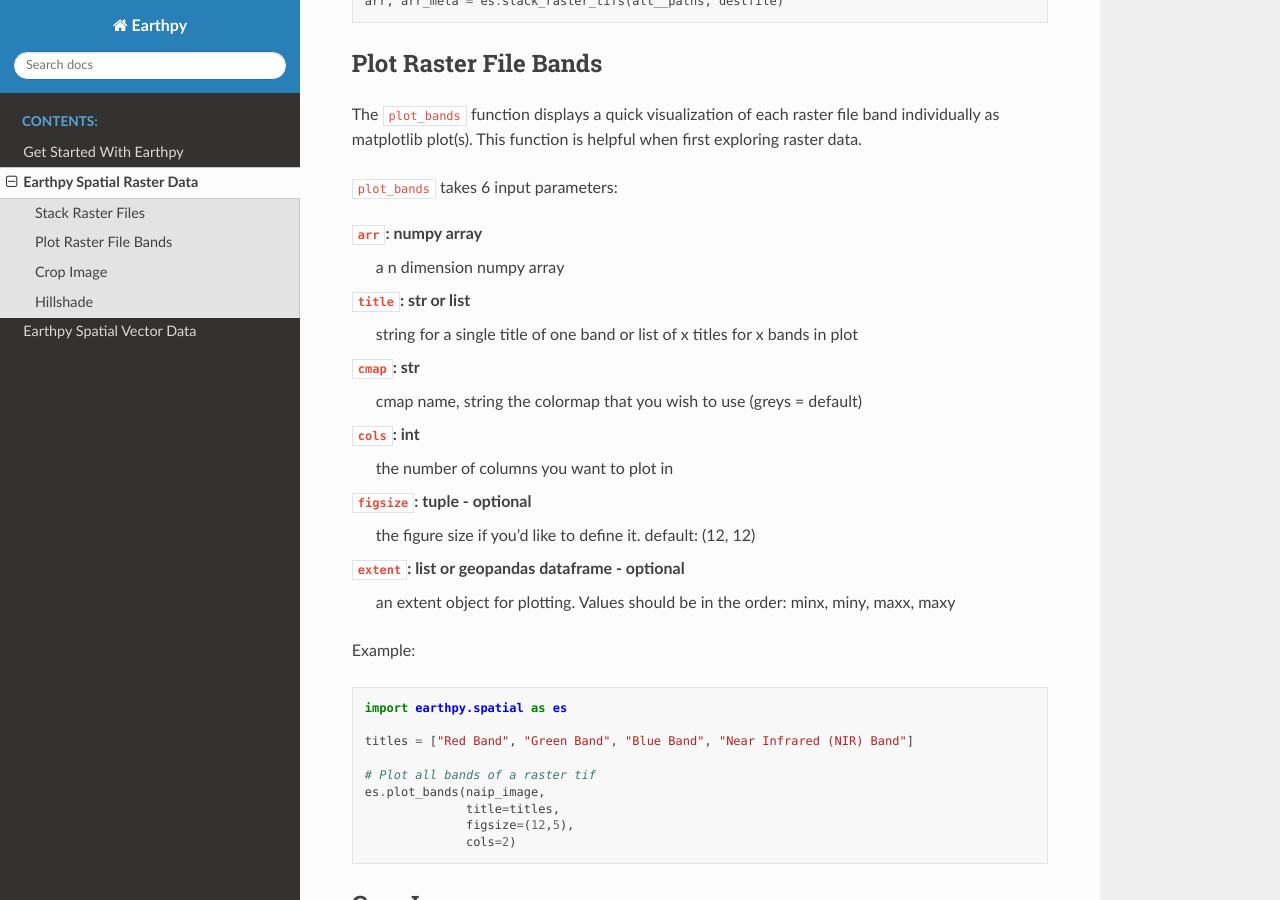
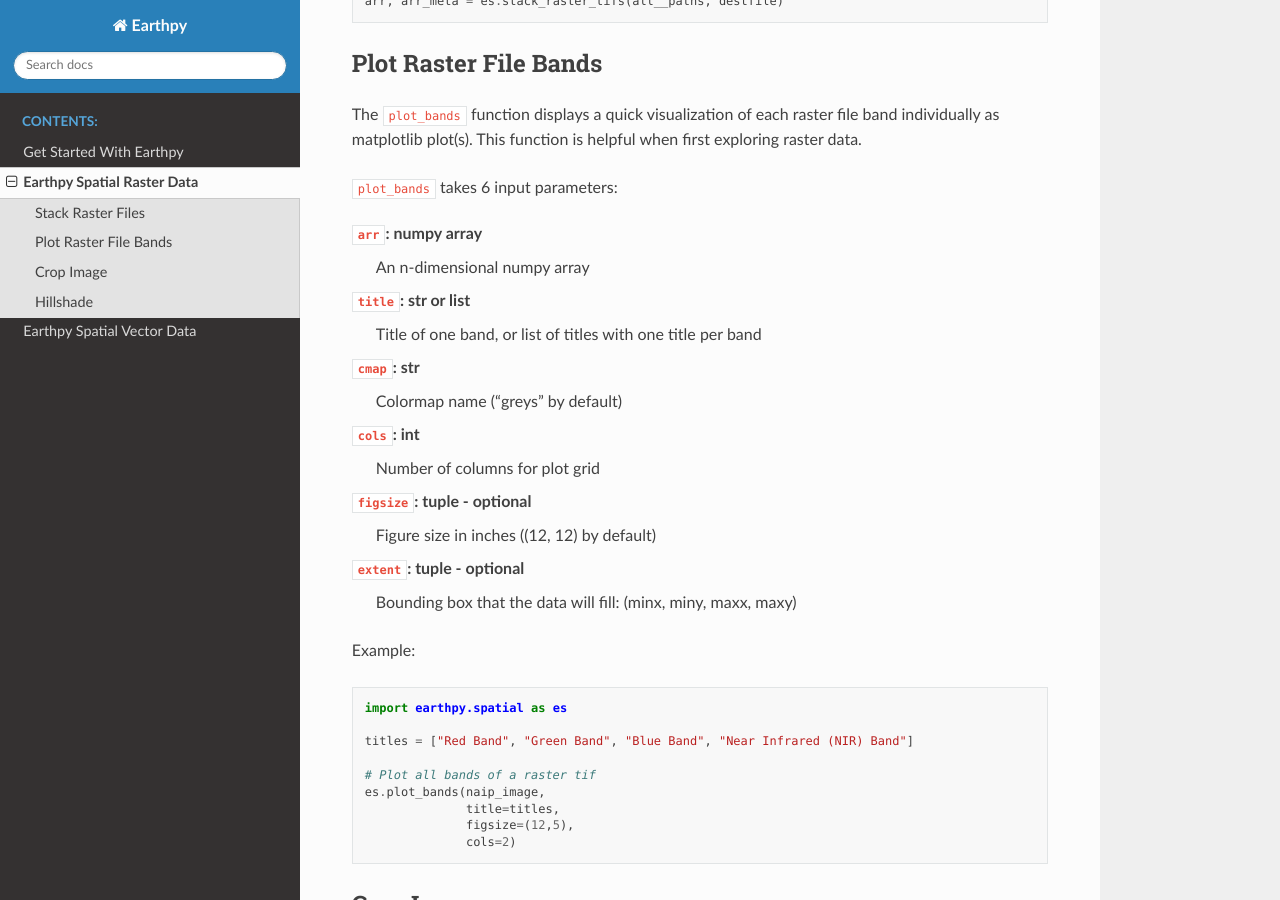
Before and after one commit to earthlab/earthpy, a Sphinx documentation site: the page built from docs/spatial-raster.rst, in a window 1280 px wide and 900 px high, scrolled down 1256 px. Built offline with Sphinx 7.4.7 and the Read the Docs theme 2.0.0, drawn with Linux system fonts in a browser that asks for light colours.

Commit message:
Match rst documentation to docstring

```diff
--- a/docs/spatial-raster.rst
+++ b/docs/spatial-raster.rst
@@ -62,18 +62,19 @@ individually as matplotlib plot(s). This function is helpful when first explorin
 
 ``plot_bands`` takes 6 input parameters:
 
+
 ``arr``: numpy array
-    a n dimension numpy array
+  An n-dimensional numpy array
 ``title``: str or list
-    string for a single title of one band or list of x titles for x bands in plot
+  Title of one band, or list of titles with one title per band
 ``cmap``: str
-    cmap name, string the colormap that you wish to use (greys = default)
+  Colormap name ("greys" by default)
 ``cols``: int
-    the number of columns you want to plot in
+  Number of columns for plot grid
 ``figsize``: tuple - optional
-    the figure size if you'd like to define it. default: (12, 12)
-``extent``: list or geopandas dataframe - optional
-    an extent object for plotting. Values should be in the order: minx, miny, maxx, maxy
+  Figure size in inches ((12, 12) by default)
+``extent``: tuple - optional
+  Bounding box that the data will fill: (minx, miny, maxx, maxy)
 
 Example:
 
```
